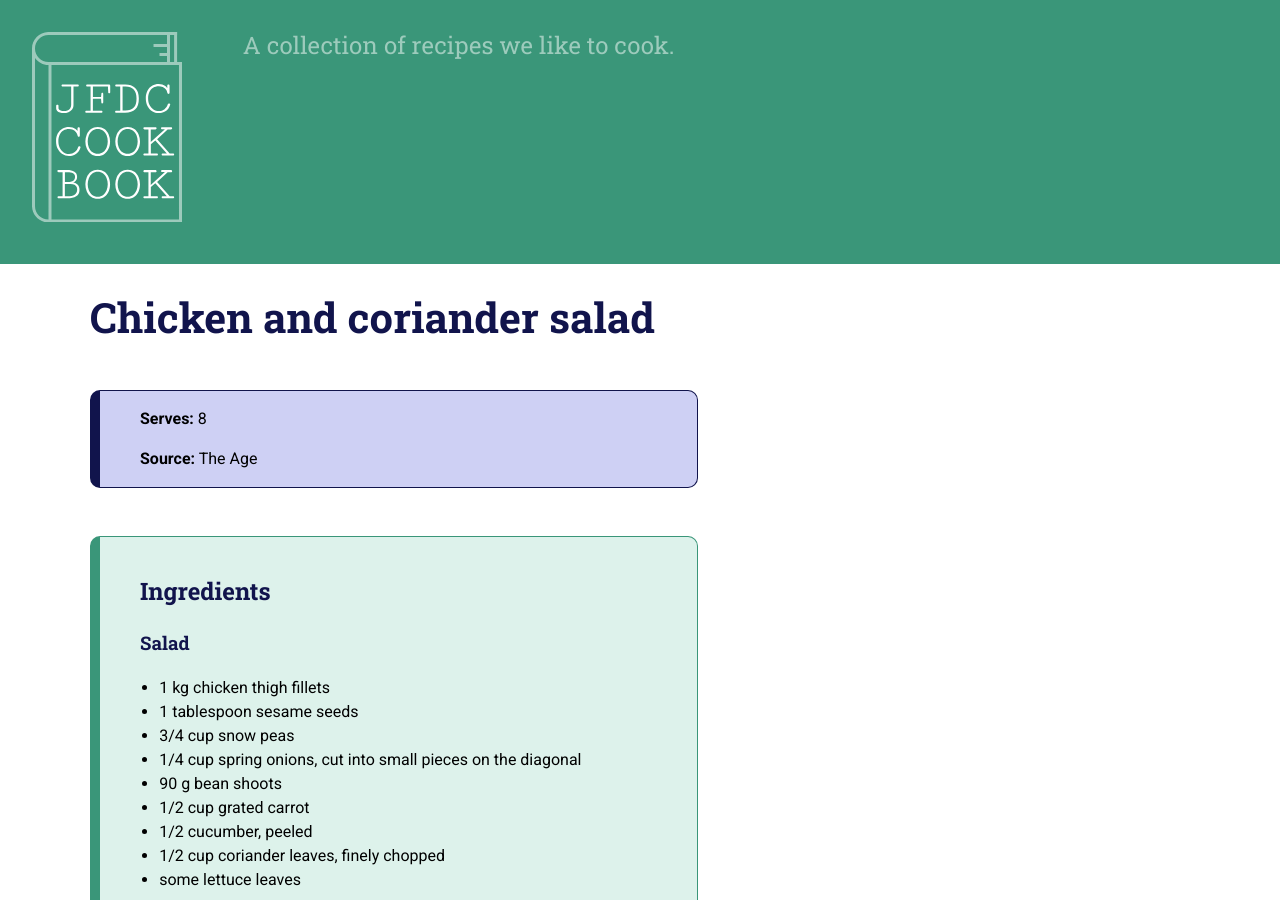
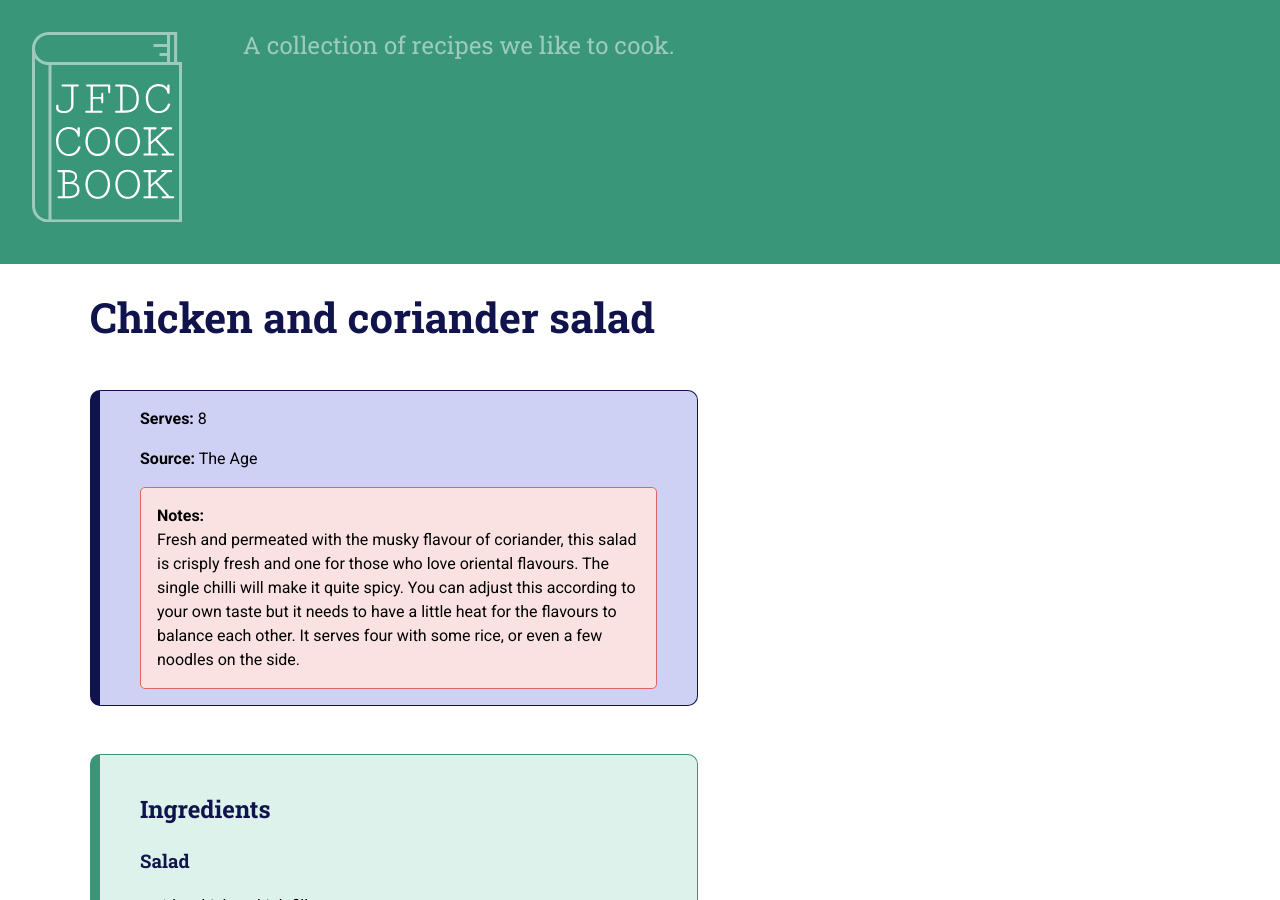
Before and after one commit to damoncarr/jfdc-cookbook, a Jekyll site: the page built from _recipes/chicken-coriander-salad.md, in a window 1280 px wide and 900 px high. Built offline with Jekyll 4.4.1, drawn with Linux system fonts in a browser that asks for light colours.

Commit message:
Add notes to Chicken and Coriander Salad recipe

```diff
--- a/_recipes/chicken-coriander-salad.md
+++ b/_recipes/chicken-coriander-salad.md
@@ -26,7 +26,7 @@ ingredients:
 serves: 8
 prep-time:
 cook-time:
-notes:
+notes: Fresh and permeated with the musky flavour of coriander, this salad is crisply fresh and one for those who love oriental flavours. The single chilli will make it quite spicy. You can adjust this according to your own taste but it needs to have a little heat for the flavours to balance each other. It serves four with some rice, or even a few noodles on the side.
 freeze: No
 microwave:
 storage: Fridge
```
